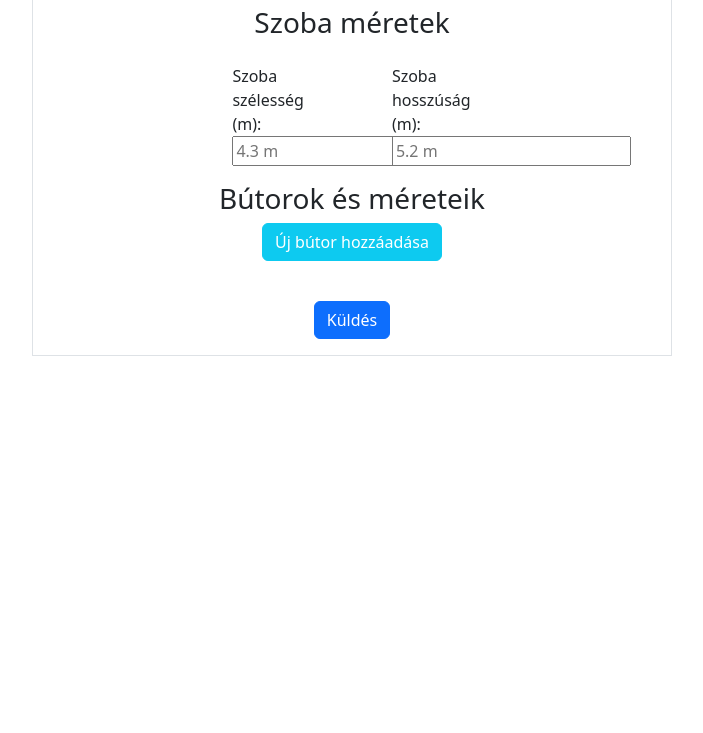
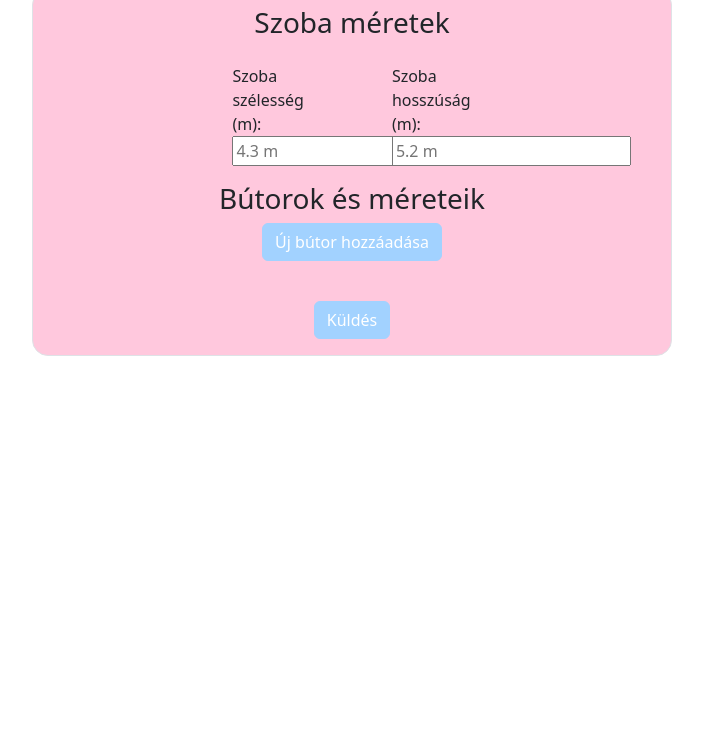
Before and after one commit to badzso-boop/szobaelrendezo-nlug4f-ujj, a plain HTML site: page FRONTEND/index.html in a window 1280 px wide. Shown: the part 67-800 px from the top of the page, without its empty margins (288-991 px from the left). Drawn offline with nearby package versions, Linux system fonts and the light colour scheme.

Commit message:
finding the perfect color palette

```diff
--- a/FRONTEND/index.html
+++ b/FRONTEND/index.html
@@ -35,6 +35,8 @@
             border: 1px solid #ccc;
             padding: 10px;
             margin: 10px;
+            background-color: #BDE0FE;
+            border-radius: 15px;
         }
 
         #furnituresContainer {
@@ -59,12 +61,26 @@
         #newfurniture {
             color: white;
         }
+
+        #roomForm {
+            background-color: #FFC8DD!important;
+        }
+
+        .btn-info {
+            background-color: #A2D2FF!important;
+            border-color: #A2D2FF!important;
+        }
+
+        .btn-primary {
+            background-color: #A2D2FF!important;
+            border-color: #A2D2FF!important;
+        }
     </style>
 </head>
 <body>
     <h1 class="text-center">Szoba Bútor Elrendezés</h1>
 
-    <form id="roomForm" class="m-auto border w-50">
+    <form id="roomForm" class="m-auto border w-50 rounded-4">
         <h3 class="text-center mt-3">Szoba méretek</h3>
         <div class="d-flex w-50 m-auto">
             <div class="form-group m-auto mt-3 w-25">
```
